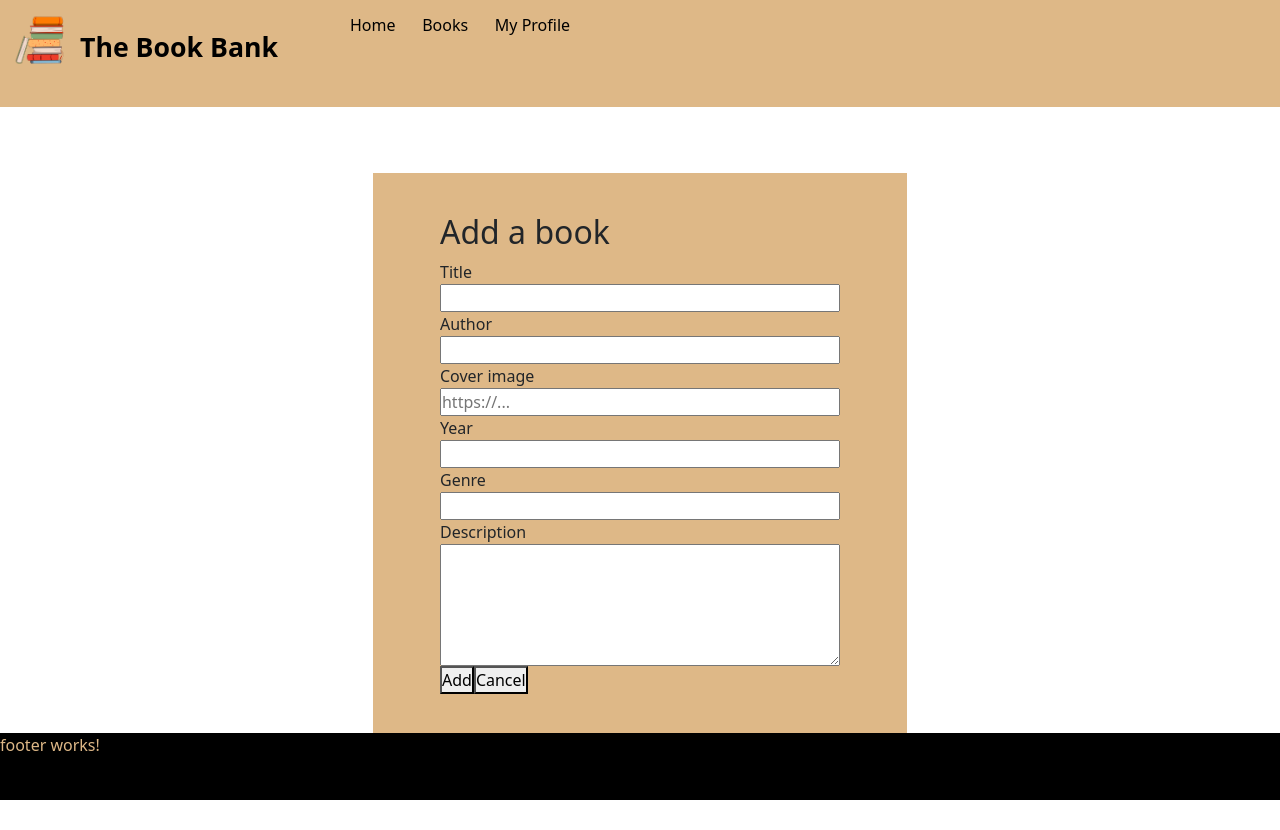
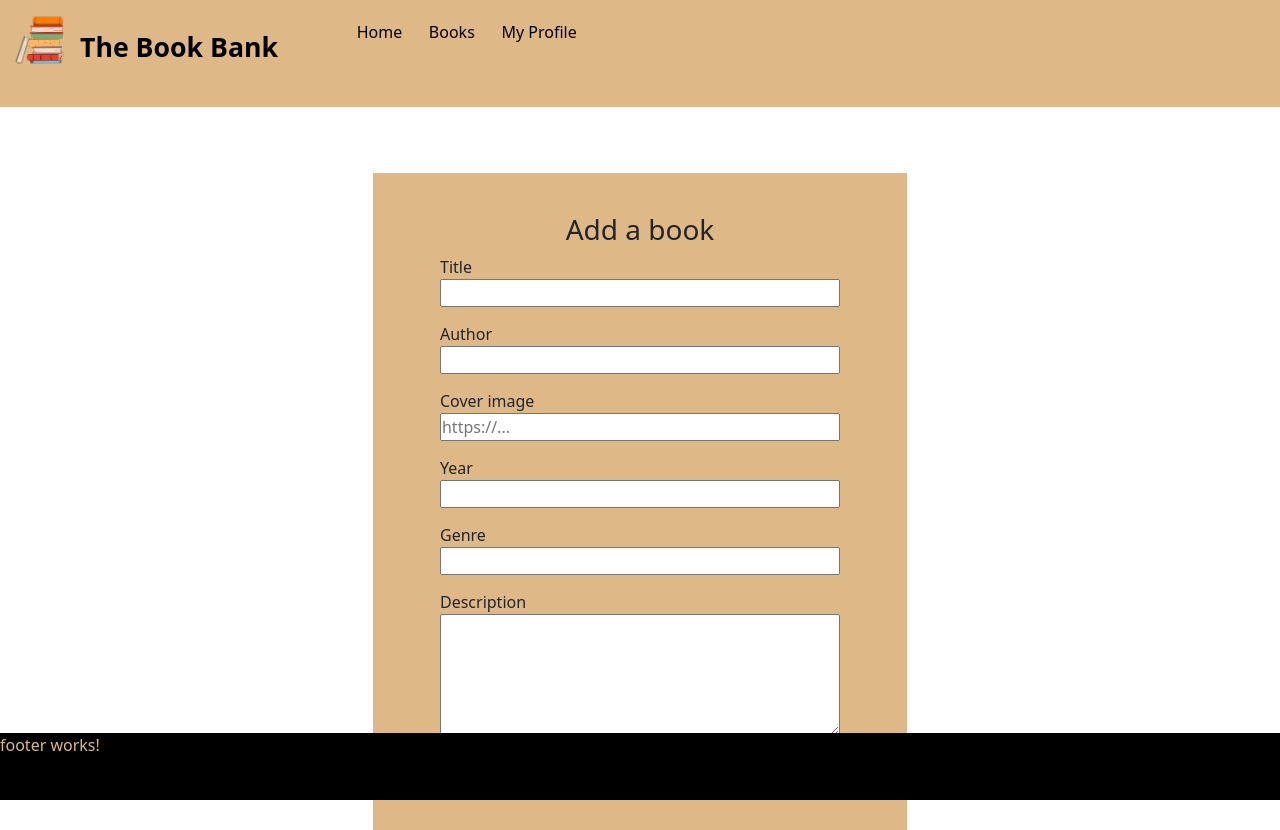
Before and after one commit to monikaKiskinova/Angular-Book-Web-App-Project, an Angular app in the folder website/: page /add-book in a window 1280 px wide. Before the commit the page ends 800 px from the top, so only its background shows below. Built offline with nearby package versions, Linux system fonts and the light colour scheme.

Commit message:
Add some functionality to login and addBook forms
fetching data from the forms

```diff
--- a/website/src/app/layout/header/header.component.html
+++ b/website/src/app/layout/header/header.component.html
@@ -1,10 +1,11 @@
 <header>
-    <div class="nav-bar">
+    <div>
         <div class="logo-container">
             <a routerLink="/"><img src="logo.png" alt="The Book Bank logo"></a>
             <p class="logo"><a routerLink="/home">The Book Bank</a></p>
         </div>
     </div>
+    <div class="nav-bar">
         <nav class="nav-items">
             <ul>
                 <li> <a routerLink="/home">Home</a></li>
@@ -13,4 +14,5 @@
                 <li> <a class="profile" routerLink="/login">My Profile</a></li>  <!-- //for testing the login -->
             </ul>
         </nav>
+    </div>
 </header>
--- a/website/src/app/main/books/add-book/add-book.component.css
+++ b/website/src/app/main/books/add-book/add-book.component.css
@@ -8,11 +8,34 @@
     padding: 30pt 50pt;
 }
 
+h3 {
+    text-align: center;
+}
+
 input, textarea {
     display: block;
     width: 300pt;
+    margin-bottom: 15px;
+}
+
+.buttons {
+    text-align: center;
+}
+
+button {
+    padding: 5pt 10pt;
+    margin: 0pt 20pt;
+    border-width: 1px;
+}
+
+button:hover {
+    background-color: black;
+    color: white;
 }
 
 /* .spacer {
     height: 50pt;
+}
+.spacer {
+    margin-top: 500px;
 } */
--- a/website/src/app/main/books/add-book/add-book.component.html
+++ b/website/src/app/main/books/add-book/add-book.component.html
@@ -1,24 +1,36 @@
 
 <div class="add-book-container">
-    <h2>Add a book</h2>
-    <form action="">
-        <label for="title">Title</label>
-        <input type="text" id="title" name="title" />
+    <h3>Add a book</h3>
+    <form #addBookForm="ngForm" (ngSubmit)="formSubmitHandler()">
+        <div class="form-group">
+            <label for="title">Title</label>
+            <input type="text" id="title" name="title" ngModel #titleInput="ngModel" />
+        </div>
 
-        <label for="author">Author</label>
-        <input type="text" id="author" name="author" />
+        <div class="form-group">
+            <label for="author">Author</label>
+            <input type="text" id="author" name="author" ngModel #authorInput="ngModel" />
+        </div>
 
-        <label for="img">Cover image</label>
-        <input type="text" id="img" name="img" placeholder="https://..." />
+        <div class="form-group">
+            <label for="img">Cover image</label>
+            <input type="text" id="img" name="img" placeholder="https://..." required ngModel #imgInput="ngModel" />
+        </div>
 
-        <label for="year">Year</label>
-        <input type="text" id="year" name="year" />
-        <div>
+        <div class="form-group">
+            <label for="year">Year</label>
+            <input type="text" id="year" name="year" ngModel #yearInput="ngModel" />
+        </div>
+
+        <div class="form-group">
             <label for="genre">Genre</label>
-            <input type="text" id="genre" name="genre" />
+            <input type="text" id="genre" name="genre" ngModel #genreInput="ngModel" />
         </div>
-        <label for="description">Description</label>
-        <textarea type="text" id="description" name="description" rows="5"></textarea>
+
+        <div class="form-group">
+            <label for="description">Description</label>
+            <textarea type="text" id="description" name="description" rows="5" ngModel #descriptionInput="ngModel"></textarea>
+        </div>
 
         <div class="buttons">
             <button class="add-btn">Add</button>
--- a/website/src/app/main/books/add-book/add-book.component.ts
+++ b/website/src/app/main/books/add-book/add-book.component.ts
@@ -1,12 +1,24 @@
-import { Component } from '@angular/core';
+import { Component, ViewChild } from '@angular/core';
+import { FormsModule, NgForm } from '@angular/forms';
 
 @Component({
   selector: 'app-add-book',
   standalone: true,
-  imports: [],
+  imports: [FormsModule],
   templateUrl: './add-book.component.html',
   styleUrl: './add-book.component.css'
 })
 export class AddBookComponent {
+  @ViewChild('addBookForm') form: NgForm | undefined;
 
+  formSubmitHandler() {
+    const form = this.form!;
+
+    if(form?.invalid) {
+      console.log('This form is invalid');
+      return;
+    }
+
+    console.log(form.value);
+  }
 }
--- a/website/src/app/main/books/book-list/book-list.component.css
+++ b/website/src/app/main/books/book-list/book-list.component.css
@@ -0,0 +1,3 @@
+img {
+    height: 300px;
+}
--- a/website/src/app/main/books/book-list/book-list.component.html
+++ b/website/src/app/main/books/book-list/book-list.component.html
@@ -1,12 +1,14 @@
 
-<h2>All books</h2>
-<div>
-    @for(book of books; track $index) {
+<div class="container">
+    <h2>All books</h2>
+    <div>
+        @for(book of books; track $index) {
         <div class="book">
             <h3>{{book.title}}</h3>
             <a routerLink="/books/details/:id"><img src="{{book.img}}" alt="Book cover"></a>
             <p>{{book.author}}</p>
             <p>{{book.genre}}</p>
         </div>
-    }
+        }
+    </div>
 </div>
--- a/website/src/app/main/page-not-found/page-not-found.component.css
+++ b/website/src/app/main/page-not-found/page-not-found.component.css
@@ -2,10 +2,10 @@ div {
     background-color: burlywood;
     /* margin: auto; */
     width: 50%;
-    height: 55%;
+    height: 65%;
     padding: 20pt;
     position: absolute;
-    top: 25%;
+    top: 20%;
     left: 25%;
     text-align: center;
 }
@@ -16,6 +16,7 @@ h1 {
 
 p {
     font-size: 20px;
+    margin-top: 20px;
 }
 
 img {
--- a/website/src/app/main/user/login/login.component.css
+++ b/website/src/app/main/user/login/login.component.css
@@ -18,15 +18,22 @@
     margin: 5px 0px;
   }
 
-  .button {
+  button {
+    display: block;
     /* margin: 10pt; */
     padding: 5pt 10pt;
-    cursor: pointer;
+    /* cursor: pointer; */
     margin: auto;
     margin-top: 10pt;
+    border-width: 1px;
+  }
+
+  button:hover {
+    background-color: black;
+    color: white;
   }
 
   p {
-    padding: 5pt;
+    padding: 10pt;
     text-align: center;
   }
--- a/website/src/app/main/user/login/login.component.html
+++ b/website/src/app/main/user/login/login.component.html
@@ -1,11 +1,12 @@
 
 <div class="login-container">
-    <form>
+    <form #loginForm="ngForm" (ngSubmit)="formSubmitHandler()">
         <label for="email">Email</label>
-        <input type="email" id="email" name="email" />
+        <input type="email" id="email" name="email" email required ngModel #emailInput="ngModel" />
         <label for="password">Password</label>
-        <input type="password" id="password" name="password" />
-        <input class="button" type="button" value="Log in" />
+        <input type="password" id="password" name="password" required ngModel #passwordInput="ngModel" />
+        <button>Log in</button>
+        <!-- <input class="button" type="button" value="Log in" /> -->
     </form>
     <p>New here? <a routerLink="/register">Register</a></p>
 </div>
--- a/website/src/app/main/user/login/login.component.ts
+++ b/website/src/app/main/user/login/login.component.ts
@@ -1,13 +1,27 @@
-import { Component } from '@angular/core';
+import { NgFor } from '@angular/common';
+import { Component, ViewChild } from '@angular/core';
+import { FormsModule, NgForm } from '@angular/forms';
 import { RouterLink } from '@angular/router';
 
 @Component({
   selector: 'app-login',
   standalone: true,
-  imports: [RouterLink],
+  imports: [RouterLink, FormsModule],
   templateUrl: './login.component.html',
   styleUrl: './login.component.css'
 })
 export class LoginComponent {
+  @ViewChild('loginForm') form: NgForm | undefined;
+
+  formSubmitHandler() {
+    const form = this.form!;
+
+    if(form.invalid) {
+      console.log('The form is invalid.');
+      return;
+    }
+
+    console.log(form.value);
+  }
 
 }
```
Also changed, not shown: 1 other file (tests, documents, lock files or other folders). Lines whose indentation alone changed are shown as unchanged.
